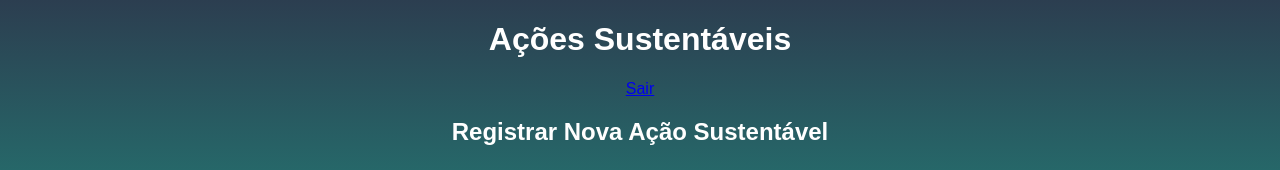
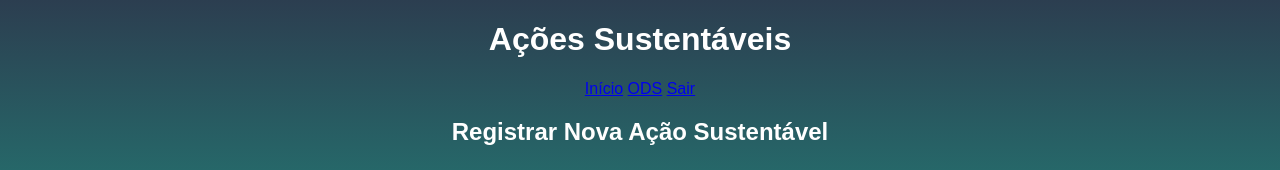
Before and after one commit to CatalaAlfrades/Sutentable-API-project-oficial-, a plain HTML site: page frontend/pages/ods.html in a window 1280 px wide. Shown: the top 170 px of the page. Drawn offline with Linux system fonts and the light colour scheme; no server answers; sample sign-in values are in the browser's storage.

Commit message:
Update ods.html

```diff
--- a/frontend/pages/ods.html
+++ b/frontend/pages/ods.html
@@ -10,6 +10,8 @@
     <header>
         <h1 class="h1">Ações Sustentáveis</h1>
         <nav>
+            <a href="../index.html">Início</a>
+            <a href="ods.html">ODS</a>
             <a href="login.html" id="logout">Sair</a>
         </nav>
     </header>
```
